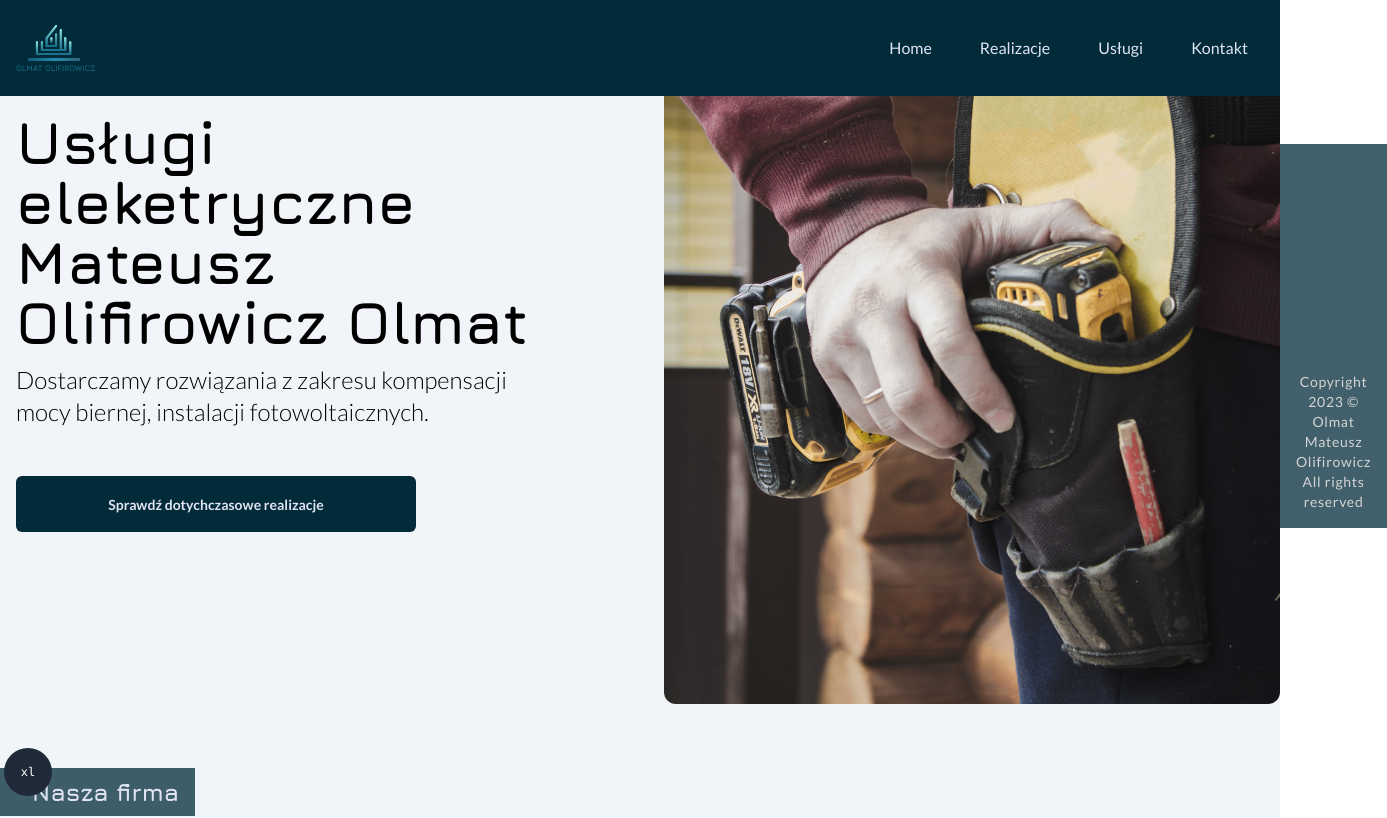
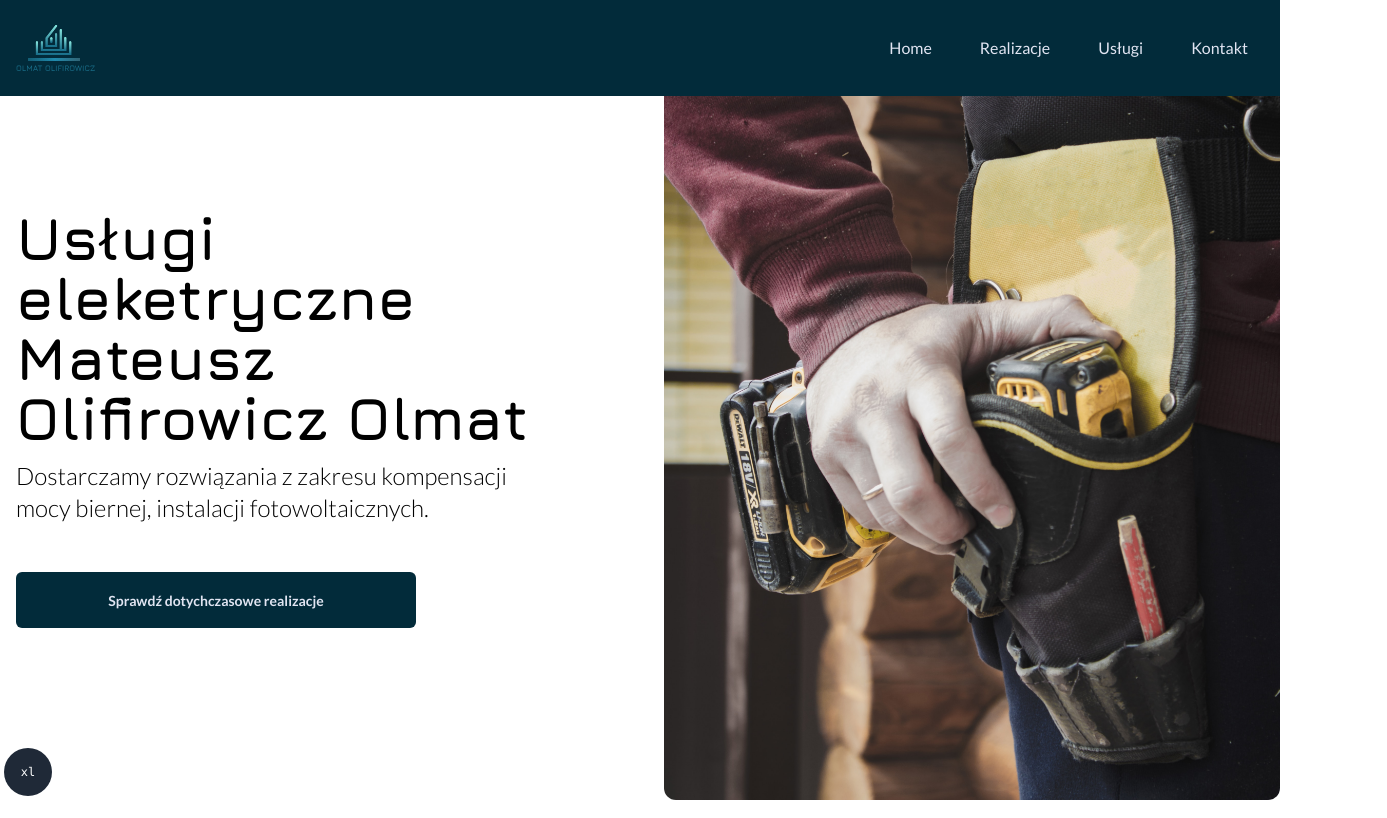
Before and after one commit to rafal19987/Olmat-Landing-Page-Electrician-Nextjs-Tailwind-TypeScript, a Next.js app: page / in a window 1280 px wide. Shown: the top 818 px of the page, 1387 px wide, since content can reach past the window. Built offline with nearby package versions, Linux system fonts and the light colour scheme.

Commit message:
fix: display main content in layout

```diff
--- a/src/app/layout.tsx
+++ b/src/app/layout.tsx
@@ -19,13 +19,13 @@ export default function RootLayout({
   return (
     <html lang="pl">
       <body className={`${lato.variable} ${jura.variable}`}>
-        <div className="font-lato relative flex flex-col w-screen min-h-screen h-full bg-slate-100 lg:flex-row">
-          <div className="fixed top-0 w-full z-50">
+        <div className="font-lato relative flex flex-col items-center w-screen min-h-screen h-full bg-white">
+          <div className="fixed top-0 left-0 w-full z-50">
             <Header />
           </div>
 
-          <div className="flex grow flex-col h-full items-center w-full lg:min-h-screen lg:h-full">
-            <main className="mt-[var(--header-height)] flex flex-col gap-12 w-full lg:mt-0 lg:w-[calc(100vw-var(--header-width-desktop))]">
+          <div className="mt-[var(--header-height)] flex grow flex-col items-center w-full h-full pb-24 max-w-[var(--max-content-width)] lg:min-h-screen lg:h-full lg:mt-[var(--header-height-desktop)]">
+            <main className="flex flex-col gap-12 items-center w-full lg:mt-0 max-w-[var(--max-content-width)]">
               {children}
             </main>
           </div>
```
